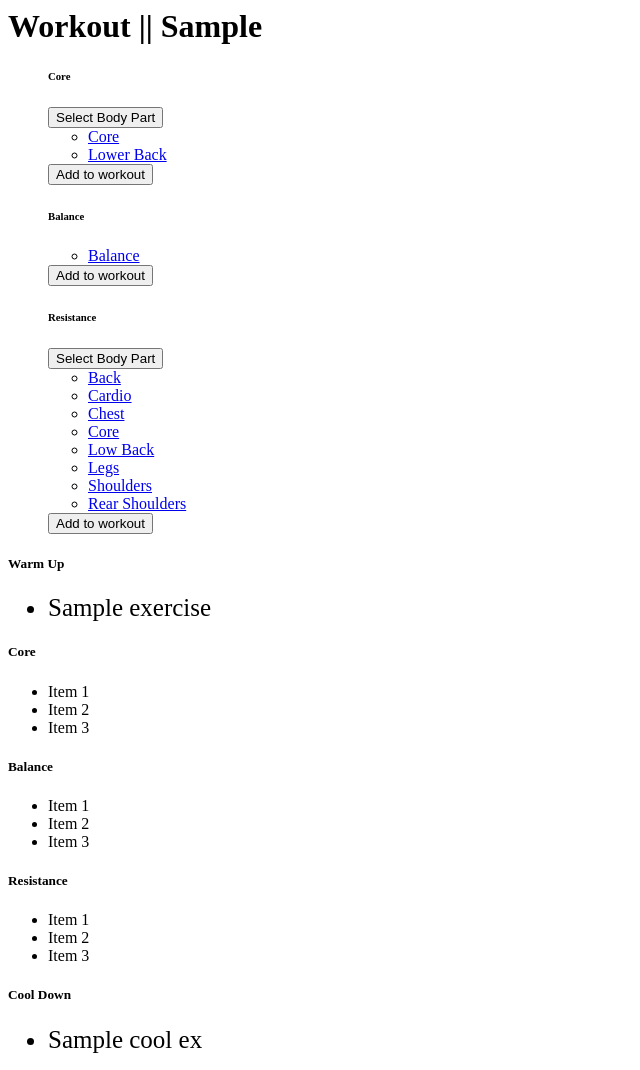
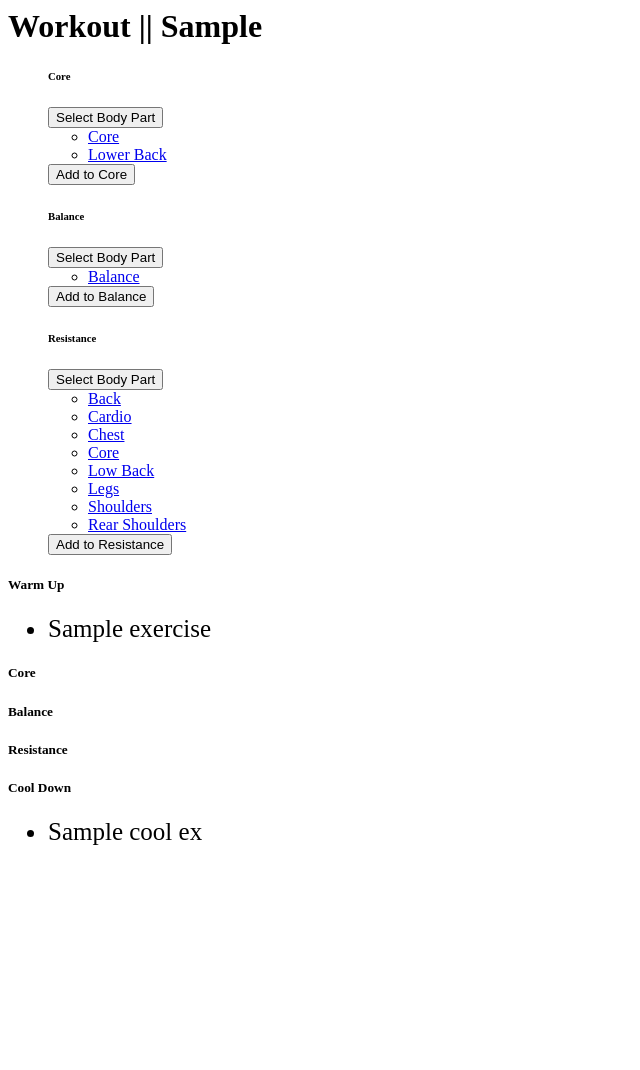
Before and after one commit to austinwilson1296/flask_fit_api, a Flask app: template templates/partials/wtemps/Beginner1.html in a window 1280 px wide. Shown: the whole page, without its empty margins (0-640 px from the left). After the commit the page ends 845 px from the top, so only its background shows below. Run offline with Flask 3, Linux system fonts and the light colour scheme; the template is opened without the code that fills it: most values are stand-ins (such as "Sample title", 1, 10 or a date in 2020).

Commit message:
Added additional javascript and HTMX attributes to add random exercises to workout lists

```diff
--- a/templates/partials/wtemps/Beginner1.html
+++ b/templates/partials/wtemps/Beginner1.html
@@ -9,109 +9,116 @@
             <h6>Core</h6>
             <form hx-post="/workout/add-to-list" hx-target="#core-list" hx-swap="beforeend">
                 <div class="dropdown">
-                    <button class="btn btn-secondary dropdown-toggle" type="button" id="core" data-bs-toggle="dropdown" aria-expanded="false">
+                    <button class="btn btn-secondary dropdown-toggle" type="button" id="core-dropdown" data-bs-toggle="dropdown" aria-expanded="false">
                         Select Body Part
                     </button>
-                    <ul class="dropdown-menu" aria-labelledby="core">
+                    <ul class="dropdown-menu" aria-labelledby="core-dropdown">
                         <li>
                             <a class="dropdown-item"
                             href="#"
-                            hx-get="/workout/select-category?name=Beginner1&subcategory=CORE"
+                            hx-get="/workout/select-category?name=Beginner1&subcategory=CORE&type=core"
+                            hx-swap="innerHTML"
                             hx-target="#core-exercises"
                             hx-trigger="click"
-                            hx-vals='{"category_name": "Beginner1", "subcategory": "CORE"}'
-                            onclick="updateHiddenInputs('Beginner1', 'CORE')">
+                            hx-on::after-request="setExerciseFromH2('core')"
+                            onclick="updateHiddenInputs('core', 'Beginner1', 'CORE')">
                             Core
                             </a>
                         </li>
                         <li>
                             <a class="dropdown-item"
                             href="#"
-                            hx-get="/workout/select-category?name=Lower_back&subcategory=LOWER_BACK"
+                            hx-get="/workout/select-category?name=Lower_back&subcategory=LOWER_BACK&type=core"
+                            hx-swap="innerHTML"
                             hx-target="#core-exercises"
                             hx-trigger="click"
-                            hx-vals='{"category_name": "Lower_back", "subcategory": "LOWER_BACK"}'
-                            onclick="updateHiddenInputs('Lower_back', 'LOWER_BACK')">
+                            hx-on::after-request="setExerciseFromH2('core')"
+                            onclick="updateHiddenInputs('core', 'Lower_back', 'LOWER_BACK')">
                             Lower Back
                             </a>
                         </li>
                     </ul>
                 </div>
 
-                <!-- Hidden inputs for form submission -->
-                <input type="hidden" name="category_name" id="category_name" value="">
-                <input type="hidden" name="subcategory" id="subcategory" value="">
-
                 <div id="core-exercises">
                     <!-- Core exercises will load here -->
                 </div>
 
-                <button type="submit" class="btn btn-primary">Add to workout</button>
+                <input type="hidden" name="category_name" id="core_category_name" value="">
+                <input type="hidden" name="subcategory" id="core_subcategory" value="">
+                <input type="hidden" name="exercise_name" id="core_exercise_name" value="">
+
+                <button type="submit" class="btn btn-primary mt-3">Add to Core</button>
             </form>
 
             <!-- Balance Section -->
-            <h6>Balance</h6>
+            <h6 class="mt-4">Balance</h6>
             <form hx-post="/workout/add-to-list" hx-target="#balance-list" hx-swap="beforeend">
-                <ul>
+                <div class="dropdown">
+                    <button class="btn btn-secondary dropdown-toggle" type="button" id="balance-dropdown" data-bs-toggle="dropdown" aria-expanded="false">
+                        Select Body Part
+                    </button>
+                    <ul class="dropdown-menu" aria-labelledby="balance-dropdown">
                         <li>
-                        <a class="item"
+                            <a class="dropdown-item"
                             href="#"
-                        hx-get="/workout/select-category?name=Leg_stable&subcategory=BALANCE"
+                            hx-get="/workout/select-category?name=Leg_stable&subcategory=BALANCE&type=balance"
                             hx-target="#balance-exercises"
                             hx-trigger="click"
-                        hx-vals='{"category_name": "Leg_stable", "subcategory": "BALANCE"}'
-                        onclick="updateHiddenInputs('Leg_stable', 'BALANCE')">
+                            hx-on::after-request="setExerciseFromH2('balance')"
+                            onclick="updateHiddenInputs('balance', 'Leg_stable', 'BALANCE')">
                             Balance
                             </a>
                         </li>
                     </ul>
-
-                <!-- Hidden inputs to hold selected values -->
-                <input type="hidden" name="category_name" id="balance_category_name" value="">
-                <input type="hidden" name="subcategory" id="balance_subcategory" value="">
+                </div>
 
                 <div id="balance-exercises">
                     <!-- Balance exercises will load here -->
                 </div>
 
-                <button type="submit" class="btn btn-primary">Add to workout</button>
+                <input type="hidden" name="category_name" id="balance_category_name" value="">
+                <input type="hidden" name="subcategory" id="balance_subcategory" value="">
+                <input type="hidden" name="exercise_name" id="balance_exercise_name" value="">
+
+                <button type="submit" class="btn btn-primary mt-3">Add to Balance</button>
             </form>
 
             <!-- Resistance Section -->
-            <h6>Resistance</h6>
+            <h6 class="mt-4">Resistance</h6>
             <form hx-post="/workout/add-to-list" hx-target="#resistance-list" hx-swap="beforeend">
                 <div class="dropdown">
-                    <button class="btn btn-secondary dropdown-toggle" type="button" id="resistance" data-bs-toggle="dropdown" aria-expanded="false">
+                    <button class="btn btn-secondary dropdown-toggle" type="button" id="resistance-dropdown" data-bs-toggle="dropdown" aria-expanded="false">
                         Select Body Part
                     </button>
-                    <ul class="dropdown-menu" aria-labelledby="resistance">
-                        <li><a class="dropdown-item" href="#" hx-get="/workout/select-category?subcategory=BACK" hx-target="#resistance-exercises" hx-vals='{"category_name": "Resistance", "subcategory": "BACK"}' onclick="updateHiddenInputs('Resistance', 'BACK')">Back</a></li>
-                        <li><a class="dropdown-item" href="#" hx-get="/workout/select-category?subcategory=Cardio" hx-target="#resistance-exercises" hx-vals='{"category_name": "Resistance", "subcategory": "Cardio"}' onclick="updateHiddenInputs('Resistance', 'Cardio')">Cardio</a></li>
-                        <li><a class="dropdown-item" href="#" hx-get="/workout/select-category?subcategory=CHEST" hx-target="#resistance-exercises" hx-vals='{"category_name": "Resistance", "subcategory": "CHEST"}' onclick="updateHiddenInputs('Resistance', 'CHEST')">Chest</a></li>
-                        <li><a class="dropdown-item" href="#" hx-get="/workout/select-category?subcategory=CORE" hx-target="#resistance-exercises" hx-vals='{"category_name": "Resistance", "subcategory": "CORE"}' onclick="updateHiddenInputs('Resistance', 'CORE')">Core</a></li>
-                        <li><a class="dropdown-item" href="#" hx-get="/workout/select-category?subcategory=LOWER_BACK" hx-target="#resistance-exercises" hx-vals='{"category_name": "Resistance", "subcategory": "LOWER_BACK"}' onclick="updateHiddenInputs('Resistance', 'LOWER_BACK')">Low Back</a></li>
-                        <li><a class="dropdown-item" href="#" hx-get="/workout/select-category?subcategory=LEGS" hx-target="#resistance-exercises" hx-vals='{"category_name": "Resistance", "subcategory": "LEGS"}' onclick="updateHiddenInputs('Resistance', 'LEGS')">Legs</a></li>
-                        <li><a class="dropdown-item" href="#" hx-get="/workout/select-category?name=Shoulders&subcategory=ARMS" hx-target="#resistance-exercises" hx-vals='{"category_name": "Resistance", "subcategory": "Shoulders"}' onclick="updateHiddenInputs('Resistance', 'Shoulders')">Shoulders</a></li>
-                        <li><a class="dropdown-item" href="#" hx-get="/workout/select-category?name=Rear_shoulders&subcategory=ARMS" hx-target="#resistance-exercises" hx-vals='{"category_name": "Resistance", "subcategory": "Rear_shoulders"}' onclick="updateHiddenInputs('Resistance', 'Rear_shoulders')">Rear Shoulders</a></li>
+                    <ul class="dropdown-menu" aria-labelledby="resistance-dropdown">
+                        <li><a class="dropdown-item" href="#" hx-get="/workout/select-category?subcategory=BACK&type=resistance" hx-swap="innerHTML" hx-target="#resistance-exercises" hx-on::after-request="setExerciseFromH2('resistance')" onclick="updateHiddenInputs('resistance', 'Resistance', 'BACK')">Back</a></li>
+                        <li><a class="dropdown-item" href="#" hx-get="/workout/select-category?subcategory=Cardio&type=resistance" hx-target="#resistance-exercises" hx-on::after-request="setExerciseFromH2('resistance')" onclick="updateHiddenInputs('resistance', 'Resistance', 'Cardio')">Cardio</a></li>
+                        <li><a class="dropdown-item" href="#" hx-get="/workout/select-category?subcategory=CHEST&type=resistance" hx-target="#resistance-exercises" hx-on::after-request="setExerciseFromH2('resistance')" onclick="updateHiddenInputs('resistance', 'Resistance', 'CHEST')">Chest</a></li>
+                        <li><a class="dropdown-item" href="#" hx-get="/workout/select-category?subcategory=CORE&type=resistance" hx-target="#resistance-exercises" hx-on::after-request="setExerciseFromH2('resistance')" onclick="updateHiddenInputs('resistance', 'Resistance', 'CORE')">Core</a></li>
+                        <li><a class="dropdown-item" href="#" hx-get="/workout/select-category?subcategory=LOWER_BACK&type=resistance" hx-target="#resistance-exercises" hx-on::after-request="setExerciseFromH2('resistance')" onclick="updateHiddenInputs('resistance', 'Resistance', 'LOWER_BACK')">Low Back</a></li>
+                        <li><a class="dropdown-item" href="#" hx-get="/workout/select-category?subcategory=LEGS&type=resistance" hx-target="#resistance-exercises" hx-on::after-request="setExerciseFromH2('resistance')" onclick="updateHiddenInputs('resistance', 'Resistance', 'LEGS')">Legs</a></li>
+                        <li><a class="dropdown-item" href="#" hx-get="/workout/select-category?name=Shoulders&subcategory=ARMS&type=resistance" hx-target="#resistance-exercises" hx-on::after-request="setExerciseFromH2('resistance')" onclick="updateHiddenInputs('resistance', 'Resistance', 'ARMS')">Shoulders</a></li>
+                        <li><a class="dropdown-item" href="#" hx-get="/workout/select-category?name=Rear_shoulders&subcategory=ARMS&type=resistance" hx-target="#resistance-exercises" hx-on::after-request="setExerciseFromH2('resistance')" onclick="updateHiddenInputs('resistance', 'Resistance', 'ARMS')">Rear Shoulders</a></li>
                     </ul>
                 </div>
-
-                <!-- Hidden inputs to hold selected values -->
-                <input type="hidden" name="category_name" id="resistance_category_name" value="">
-                <input type="hidden" name="subcategory" id="resistance_subcategory" value="">
 
                 <div id="resistance-exercises">
                     <!-- Resistance exercises will load here -->
                 </div>
 
-                <button type="submit" class="btn btn-primary">Add to workout</button>
+                <input type="hidden" name="category_name" id="resistance_category_name" value="">
+                <input type="hidden" name="subcategory" id="resistance_subcategory" value="">
+                <input type="hidden" name="exercise_name" id="resistance_exercise_name" value="">
+
+                <button type="submit" class="btn btn-primary mt-3">Add to Resistance</button>
             </form>
             </ul>
         </div>
     </div>
 
     <!-- Exercise Lists -->
-    <div class="row">
+    <div class="row mt-4">
         <div class="col-4">
             <div class="container">
                 <h5>Warm Up</h5>
@@ -126,25 +133,16 @@
             <div class="container">
                 <h5>Core</h5>
                 <ul class="list-group" id="core-list">
-                    <li class="list-group-item">Item 1</li>
-                    <li class="list-group-item">Item 2</li>
-                    <li class="list-group-item">Item 3</li>
                 </ul>
             </div>
-            <div class="container">
+            <div class="container mt-3">
                 <h5>Balance</h5>
                 <ul class="list-group" id="balance-list">
-                    <li class="list-group-item">Item 1</li>
-                    <li class="list-group-item">Item 2</li>
-                    <li class="list-group-item">Item 3</li>
                 </ul>
             </div>
-            <div class="container">
+            <div class="container mt-3">
                 <h5>Resistance</h5>
                 <ul class="list-group" id="resistance-list">
-                    <li class="list-group-item">Item 1</li>
-                    <li class="list-group-item">Item 2</li>
-                    <li class="list-group-item">Item 3</li>
                 </ul>
             </div>
         </div>
@@ -162,16 +160,42 @@
 </div>
 
 <script>
-    function updateHiddenInputs(category, subcategory) {
-        // Update hidden input values with the selected category and subcategory
-        document.getElementById("category_name").value = category;
-        document.getElementById("subcategory").value = subcategory;
+    // Function to update hidden inputs for category and subcategory
+    function updateHiddenInputs(section, category, subcategory) {
+        document.getElementById(`${section}_category_name`).value = category;
+        document.getElementById(`${section}_subcategory`).value = subcategory;
+    }
 
-        // You can repeat this for the other categories as well (balance, resistance, etc.)
-        document.getElementById("balance_category_name").value = category;
-        document.getElementById("balance_subcategory").value = subcategory;
+    // Function to set the exercise name from the h2 element
+    function setExerciseFromH2(section) {
+        setTimeout(() => {
+            const exerciseContainer = document.getElementById(`${section}-exercises`);
+            // Use the section name as the h2 id
+            const h2Element = exerciseContainer.querySelector(`h2#${section}`);
+            if (h2Element) {
+                const exerciseName = h2Element.textContent.trim();
+                document.getElementById(`${section}_exercise_name`).value = exerciseName;
 
-        document.getElementById("resistance_category_name").value = category;
-        document.getElementById("resistance_subcategory").value = subcategory;
+                // Add visual feedback
+                h2Element.style.backgroundColor = '#e9ecef';
+                h2Element.style.padding = '0.5rem';
+                h2Element.style.borderRadius = '0.25rem';
             }
+        }, 100);
+    }
+
+    // Handle form submissions
+    document.addEventListener('htmx:afterRequest', function(event) {
+        const sections = ['core', 'balance', 'resistance'];
+        sections.forEach(section => {
+            if (event.detail.target.id === `${section}-list` && event.detail.successful) {
+                // Clear the exercise selection
+                document.getElementById(`${section}_exercise_name`).value = '';
+                document.getElementById(`${section}-exercises`).innerHTML = '';
+
+                // Reset the dropdown button text
+                document.getElementById(`${section}-dropdown`).textContent = 'Select Body Part';
+            }
+        });
+    });
 </script>
```
Also changed, not shown: routes/workout_gen.py (+7 -5 lines). Lines whose indentation alone changed are shown as unchanged.
